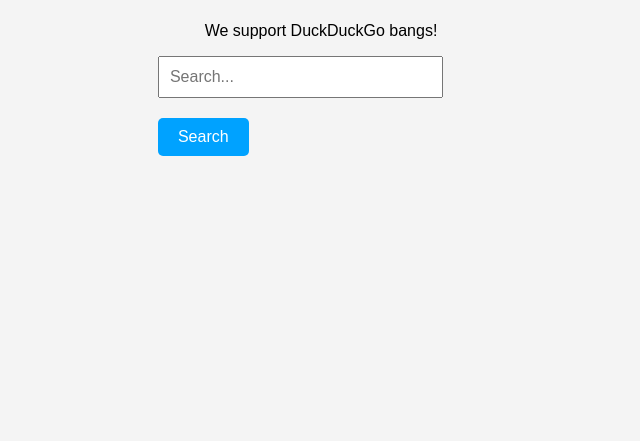
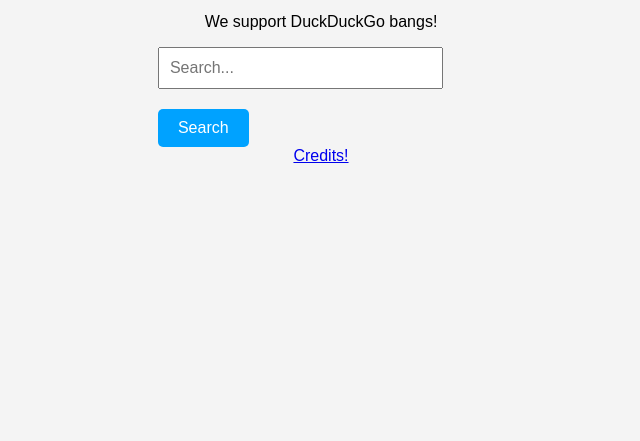
Before and after one commit to BalsBasicTechnology/BalsSearchTheWeb, a plain HTML site: page index.html in a window 1280 px wide. Shown: the part 359-800 px from the top of the page, without its empty margins (319-959 px from the left). Drawn offline with Linux system fonts and the light colour scheme.

Commit message:
Update index.html

```diff
--- a/index.html
+++ b/index.html
@@ -47,5 +47,6 @@
         <button type="submit">Search</button>
     </form>
     <script src="search.js"></script>
+    <a href="https://www.balsbasictechnology.github.io/BalsSearchTheWeb/Credits">Credits!</a>
 </body>
 </html>
```
